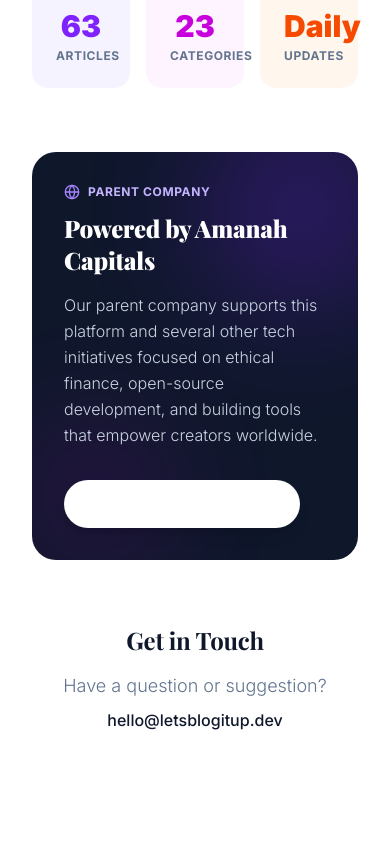
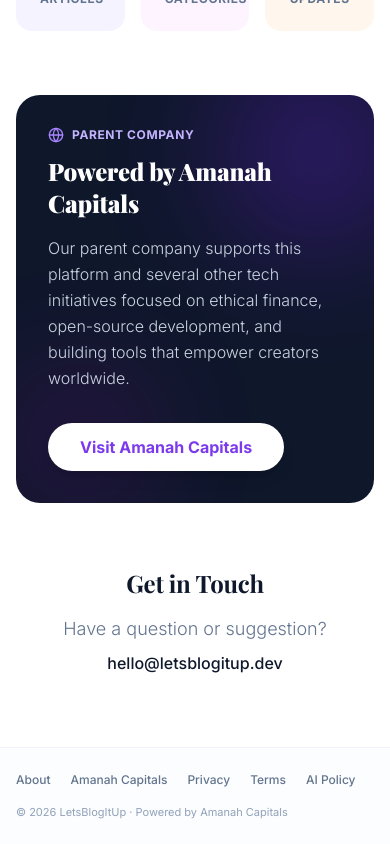
Before and after one commit to Sohaib339/updation-of-blogging-site, a React (Vite) app: page /about in a window 390 px wide. Shown: the part 1021-1865 px from the top of the page. Before the commit the page ends 1825 px from the top, so only its background shows below. Built offline with nearby package versions, Linux system fonts and the light colour scheme; a web font is replaced by a local one.

Commit message:
Latest updates: footer, mobile menu, button fix, full-width layout

```diff
--- a/src/components/ArticleCard.jsx
+++ b/src/components/ArticleCard.jsx
@@ -21,11 +21,7 @@
         {/* Content */}
         <div className="flex-1 min-w-0">
           <div className="flex items-center gap-2.5 mb-2.5">
-            <div className="w-6 h-6 rounded-full p-[1.5px] bg-gradient-to-tr from-violet-500 via-fuchsia-500 to-orange-400 shrink-0">
-              <div className="w-full h-full rounded-full bg-white flex items-center justify-center">
-                <span className="text-[8px] font-bold text-violet-600">LB</span>
-              </div>
-            </div>
+            <img src={`${import.meta.env.BASE_URL}logo.png`} alt="LB" className="w-6 h-6 rounded-full shrink-0" />
             <span className="text-[13px] font-medium text-slate-600">{author}</span>
           </div>
 
@@ -79,7 +75,7 @@
             <img src={image} alt={title} loading="lazy" className="w-28 h-28 md:w-32 md:h-28 object-cover rounded-xl" />
           ) : (
             <div className="w-28 h-28 md:w-32 md:h-28 bg-gradient-to-br from-violet-50 to-fuchsia-50 rounded-xl flex items-center justify-center">
-              <span className="text-violet-300 font-serif font-bold text-xl">LB</span>
+              <img src={`${import.meta.env.BASE_URL}logo.png`} alt="LB" className="w-12 h-12 rounded-full" />
             </div>
           )}
         </Link>
--- a/src/components/Header.jsx
+++ b/src/components/Header.jsx
@@ -2,6 +2,8 @@
 import { Link, useNavigate } from 'react-router-dom';
 import { Search, Menu, X, Home, LayoutGrid, Info, Bookmark } from 'lucide-react';
 import articles from '../data/articles';
+import { categories } from '../data/categories';
+import { getCategoryIcon } from '../data/categoryIcons';
 
 export default function Header() {
   const [query, setQuery] = useState('');
@@ -72,7 +74,7 @@
 
       {/* Mobile Menu */}
       {mobileMenuOpen && (
-        <div className="lg:hidden border-t border-slate-100 bg-white px-4 py-4 space-y-1">
+        <div className="lg:hidden border-t border-slate-100 bg-white px-4 py-4 space-y-1 max-h-[80vh] overflow-y-auto">
           <Link to="/" onClick={() => setMobileMenuOpen(false)} className="flex items-center gap-3 px-4 py-3 rounded-xl text-slate-700 hover:bg-violet-50 hover:text-violet-700 transition-colors">
             <Home size={20} /> <span className="font-medium">Home</span>
           </Link>
@@ -85,6 +87,22 @@
           <Link to="/about" onClick={() => setMobileMenuOpen(false)} className="flex items-center gap-3 px-4 py-3 rounded-xl text-slate-700 hover:bg-violet-50 hover:text-violet-700 transition-colors">
             <Info size={20} /> <span className="font-medium">About</span>
           </Link>
+
+          {/* What We Cover */}
+          <div className="pt-3 mt-3 border-t border-slate-100">
+            <h3 className="text-[10px] font-bold text-slate-400 uppercase tracking-widest mb-3 px-4">What We Cover</h3>
+            <div className="space-y-1">
+              {categories.map((cat) => {
+                const Icon = getCategoryIcon(cat.slug);
+                return (
+                  <Link key={cat.slug} to={`/categories/${cat.slug}`} onClick={() => setMobileMenuOpen(false)} className="flex items-center gap-3 px-4 py-2.5 rounded-xl text-slate-600 hover:bg-violet-50 hover:text-violet-700 transition-colors">
+                    <Icon size={16} className="text-slate-400" />
+                    <span className="text-sm font-medium">{cat.name}</span>
+                  </Link>
+                );
+              })}
+            </div>
+          </div>
         </div>
       )}
     </header>
--- a/src/components/Layout.jsx
+++ b/src/components/Layout.jsx
@@ -1,4 +1,5 @@
 import { useState, useEffect } from 'react';
+import { Link } from 'react-router-dom';
 import { ArrowUp } from 'lucide-react';
 import LeftSidebar from './LeftSidebar';
 import Header from './Header';
@@ -27,11 +28,26 @@
 
 export default function Layout({ children }) {
   return (
-    <div className="min-h-screen bg-white text-slate-900 font-sans flex">
+    <div className="min-h-screen bg-white text-slate-900 font-sans w-full flex">
       <LeftSidebar />
       <div className="flex-1 flex flex-col min-w-0 overflow-x-hidden">
         <Header />
-        <main className="overflow-x-hidden">{children}</main>
+        <main className="flex-1 overflow-x-hidden">{children}</main>
+        {/* Footer */}
+        <footer className="border-t border-slate-100 bg-slate-50/40 py-6">
+          <div className="main-content">
+            <div className="flex flex-wrap items-center justify-between gap-4">
+              <div className="flex flex-wrap gap-x-5 gap-y-2 text-xs font-medium text-slate-500">
+                <Link to="/about" className="hover:text-violet-600 transition-colors">About</Link>
+                <a href="https://amanah-capitals.tech" target="_blank" rel="noopener noreferrer" className="hover:text-violet-600 transition-colors">Amanah Capitals</a>
+                <Link to="/privacy" className="hover:text-violet-600 transition-colors">Privacy</Link>
+                <Link to="/terms" className="hover:text-violet-600 transition-colors">Terms</Link>
+                <Link to="/ai-policy" className="hover:text-violet-600 transition-colors">AI Policy</Link>
+              </div>
+              <p className="text-[11px] text-slate-400">© {new Date().getFullYear()} LetsBlogItUp · Powered by Amanah Capitals</p>
+            </div>
+          </div>
+        </footer>
       </div>
       <ScrollToTopButton />
     </div>
--- a/src/components/LeftSidebar.jsx
+++ b/src/components/LeftSidebar.jsx
@@ -33,8 +33,8 @@
       ref={sidebarRef}
       onMouseEnter={() => setHovered(true)}
       onMouseLeave={() => { setHovered(false); if (sidebarRef.current) sidebarRef.current.scrollTop = 0; }}
-      className={`hidden lg:flex flex-col w-64 border-r border-slate-100 sticky top-0 self-start bg-white shrink-0 z-40 h-screen ${hovered ? 'overflow-y-auto' : 'overflow-y-hidden'}`}
-      style={{ scrollbarWidth: 'thin', scrollbarColor: '#e2e8f0 transparent' }}
+      className={`hidden lg:flex flex-col border-r border-slate-100 sticky top-0 self-start bg-white z-40 h-screen ${hovered ? 'overflow-y-auto' : 'overflow-y-hidden'}`}
+      style={{ flex: '0 0 clamp(240px, 18vw, 320px)', scrollbarWidth: 'thin', scrollbarColor: '#e2e8f0 transparent' }}
     >
       <div className="px-5 pt-6 pb-2">
         <Link to="/" className="flex items-center gap-3 mb-8 px-1">
--- a/src/index.css
+++ b/src/index.css
@@ -35,7 +35,7 @@
 .animate-marquee:hover { animation-play-state: paused; }
 
 /* === Article Body Prose === */
-.article-body { font-size: 1.125rem; line-height: 1.9; color: #475569; }
+.article-body { font-size: clamp(1rem, 0.95rem + 0.25vw, 1.125rem); line-height: 1.9; color: #475569; }
 .article-body h2 { font-size: 1.5rem; font-weight: 700; color: #0f172a; margin: 2.5rem 0 1rem; padding-bottom: 0.75rem; border-bottom: 2px solid #f1f5f9; font-family: var(--font-serif); }
 .article-body h3 { font-size: 1.25rem; font-weight: 600; color: #0f172a; margin: 2rem 0 0.75rem; }
 .article-body p { margin-bottom: 1.5rem; }
@@ -47,22 +47,10 @@
 .article-body a { color: #8b5cf6; text-decoration: underline; text-underline-offset: 4px; }
 
 /* === Layout Spacing === */
-.main-content {
-  padding-left: 2rem;
-  padding-right: 2rem;
-}
-
-@media (min-width: 1024px) {
+@layer components {
   .main-content {
-    padding-left: 3rem;
-    padding-right: 3rem;
-  }
-}
-
-@media (min-width: 1280px) {
-  .main-content {
-    padding-left: 3.5rem;
-    padding-right: 3.5rem;
+    padding-left: clamp(1rem, 2.2vw, 3rem);
+    padding-right: clamp(1rem, 2.2vw, 3rem);
   }
 }
 
--- a/src/pages/AboutPage.jsx
+++ b/src/pages/AboutPage.jsx
@@ -8,7 +8,7 @@
       {/* Hero */}
       <div className="text-center mb-16">
         <div className="w-16 h-16 mx-auto bg-gradient-to-br from-violet-600 to-fuchsia-600 rounded-2xl flex items-center justify-center shadow-lg shadow-violet-200 mb-6">
-          <span className="text-white font-serif font-black text-2xl">LB</span>
+          <img src={`${import.meta.env.BASE_URL}logo.png`} alt="LB" className="w-10 h-10 rounded-lg" />
         </div>
         <h1 className="text-3xl md:text-4xl font-serif font-black text-slate-900 mb-4">About LetsBlogItUp</h1>
         <p className="text-xl text-slate-500 font-light max-w-xl mx-auto">High-quality, AI-assisted content that informs, inspires, and empowers.</p>
@@ -52,7 +52,8 @@
           <h3 className="font-serif font-black text-2xl mb-4">Powered by Amanah Capitals</h3>
           <p className="text-slate-300 font-light leading-relaxed mb-8">Our parent company supports this platform and several other tech initiatives focused on ethical finance, open-source development, and building tools that empower creators worldwide.</p>
           <a href="https://amanah-capitals.tech" target="_blank" rel="noopener noreferrer"
-            className="inline-block bg-white text-slate-900 hover:bg-violet-50 font-bold px-8 py-3 rounded-full transition-all shadow-lg hover:shadow-xl">
+            className="inline-block bg-white hover:bg-violet-50 font-bold px-8 py-3 rounded-full transition-all shadow-lg hover:shadow-xl"
+            style={{ color: '#7c3aed' }}>
             Visit Amanah Capitals
           </a>
         </div>
```
Also changed, not shown: src/pages/ArticlePage.jsx (+1 -30 lines), src/pages/HomePage.jsx (+5 -9 lines).
